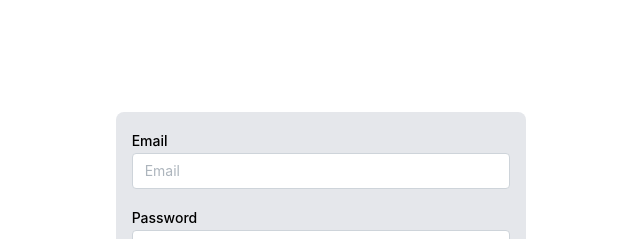
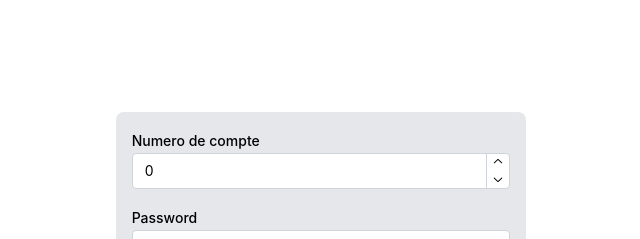
Before and after one commit to AntonioHery/AdminBD, a Next.js app: page /auth/login in a window 1280 px wide. Shown: the top 239 px of the page, without its empty margins (319-959 px from the left). Built offline with nearby package versions, Linux system fonts and the light colour scheme.

Commit message:
feat: login page function

```diff
--- a/app/auth/login/page.tsx
+++ b/app/auth/login/page.tsx
@@ -1,10 +1,9 @@
 "use client";
 
 import {
-  CustomPasswordInput,
-  CustomTextInput,
+  CustomPasswordInput
 } from "@/app/components/customInput";
-import { Button, Text } from "@mantine/core";
+import { Button, NumberInput, Text } from "@mantine/core";
 import Link from "next/link";
 import React from "react";
 import { useRouter } from "next/navigation";
@@ -12,7 +11,7 @@ import { useForm } from "@mantine/form";
 import useLoginClient from "@/app/hooks/useLogin";
 
 interface IFormInput {
-  email: string;
+  numCompte: number;
   password: string;
 }
 
@@ -21,12 +20,12 @@ const LoginPage = () => {
   const form = useForm<IFormInput>({
     mode: "uncontrolled",
     initialValues: {
-      email: "",
+      numCompte: 0,
       password: "",
     },
 
     validate: {
-      email: (value) => (/^\S+@\S+$/.test(value) ? null : "email invalide"),
+      numCompte: (value) => (value >= 0 ? null : "Solde invalide"),
       password: (value) => (value.length >= 8 ? null : "Mot de passe invalide"),
     },
   });
@@ -38,12 +37,15 @@ const LoginPage = () => {
   const { mutate: login, isPending } = useLoginClient(redirect);
 
   const handleSubmit = (values: IFormInput) => {
-    const { email, password } = values;
+    console.log("Données soumises connexion :", values);
+
+
+    const { numCompte, password } = values;
     login(
-      { email, password },
+      { numCompte, password },
       {
         onSuccess() {
-          console.log("Connexion réussie");
+          alert("Connexion réussie");
         },
         onSettled() {},
         onError() {
@@ -62,11 +64,11 @@ const LoginPage = () => {
         className="flex flex-col space-y-4 w-1/3 mx-auto mt-20 bg-gray-200 p-4 rounded-lg"
         onSubmit={form.onSubmit((values) => handleSubmit(values))}
       >
-        <CustomTextInput
-          placeholder="Email"
-          label="Email"
-          {...form.getInputProps("email")}
-        />
+        <NumberInput
+                  label="Numero de compte"
+                  placeholder="Numero de compte"
+                  {...form.getInputProps("numCompte")}
+                />
         <CustomPasswordInput
           placeholder="Password"
           label="Password"
--- a/app/constants/api-url.ts
+++ b/app/constants/api-url.ts
@@ -1,5 +1,6 @@
 
 export const BASE_URL = "http://localhost:3000";
-export const LOGIN_ADMIN_URL =`${BASE_URL}/admin/login`;
-export const LOGIN_CLIENT_URL =`${BASE_URL}/client/login`;
+export const AUTH_LOGIN_URL=`${BASE_URL}/auth`
+export const LOGIN_ADMIN_URL =`${AUTH_LOGIN_URL}/admin/login`;
+export const LOGIN_CLIENT_URL =`${AUTH_LOGIN_URL}/client/login`;
 export const REGISTER_CLIENT_URL =`${BASE_URL}/clients/sign-in`;
--- a/app/lib/apiclient.ts
+++ b/app/lib/apiclient.ts
@@ -26,7 +26,7 @@ class APIClient<T> {
   //   return axiosInstance.post<T>(this.endpoint, data).then((res) => res.data);
   // };
   post = (data: Partial<T> | FormData) => {
-    const config = data instanceof FormData ? { headers: { "Content-Type": "multipart/form-data" } } : undefined;
+    const config = data instanceof FormData ? { headers: { "Content-Type": "multipart/form-data" } } : { "Content-Type": "application/json" };
     return axiosInstance.post<T>(this.endpoint, data, config)
       .then((res) => res.data)
       .catch((error) => {
--- a/app/lib/sessionManagement.ts
+++ b/app/lib/sessionManagement.ts
@@ -1,6 +1,6 @@
 import { cookies } from "next/headers";
 
-export async function loginCookie(data: string) {
+export async function setCookie(data: string) {
   const expires = new Date(Date.now() + 60 * 60 * 1000);
 
  (await cookies()).set("session", data, {
--- a/app/type.ts
+++ b/app/type.ts
@@ -1,9 +1,11 @@
 export interface IUserLogin {
-    email: string;
+    numCompte: number;
     password: string;
  }
 
-  export interface IClient extends IUserLogin {
+  export interface IClient {
+    email: string;
+    password: string;
     nomClient: string;
     solde: number;
 
```
